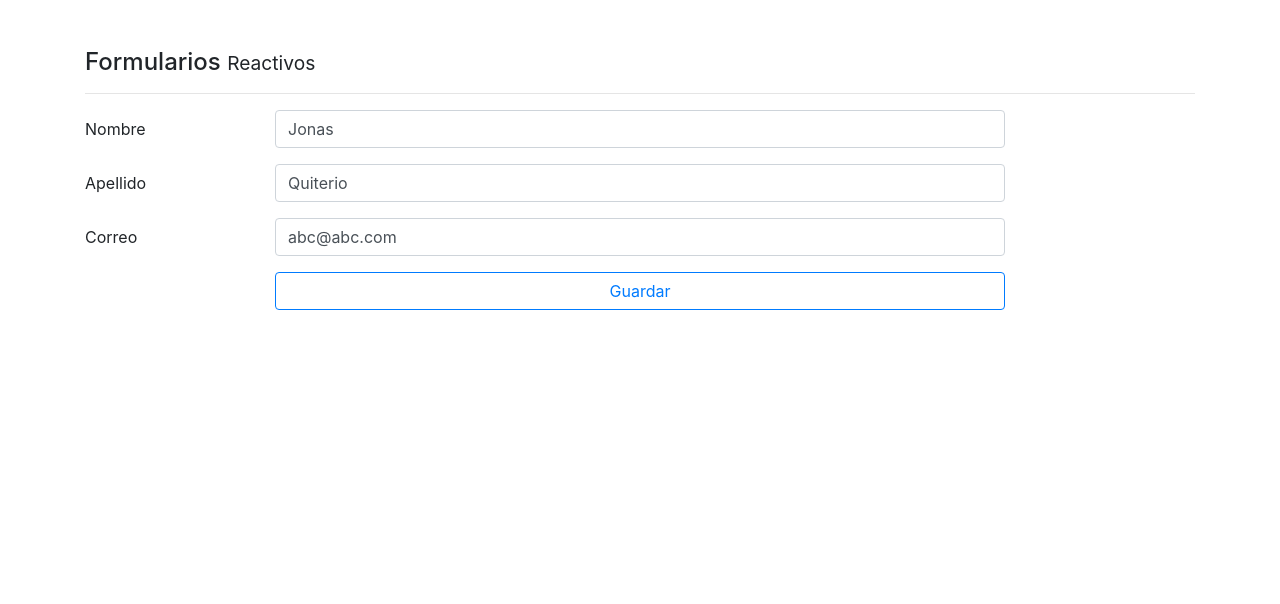
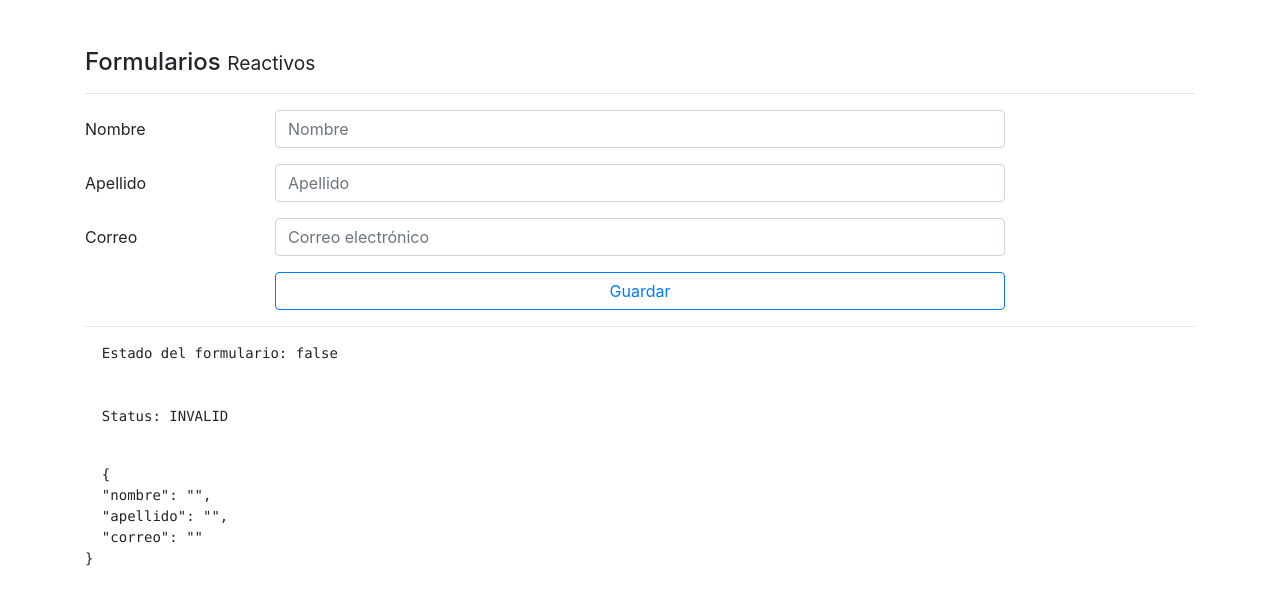
Before and after one commit to RicardoBr25/formularios, an Angular app in the folder formularios/: page /reactivo in a window 1280 px wide. Shown: the top 604 px of the page. Built offline with nearby package versions, Linux system fonts and the light colour scheme.

Commit message:
Video 18 Validacion de sincronas

```diff
--- a/formularios/src/app/pages/reactive/reactive.component.html
+++ b/formularios/src/app/pages/reactive/reactive.component.html
@@ -51,3 +51,18 @@
   </div>
 
 </form>
+
+
+
+<hr>
+<pre>
+  Estado del formulario: {{ forma.valid }}
+  <br>
+  Status: {{ forma.status }}
+</pre>
+
+<pre>
+
+  {{ forma.value | json}}
+
+</pre>
--- a/formularios/src/app/pages/reactive/reactive.component.ts
+++ b/formularios/src/app/pages/reactive/reactive.component.ts
@@ -1,5 +1,5 @@
 import { Component, OnInit } from '@angular/core';
-import { FormBuilder, FormGroup } from '@angular/forms';
+import { FormBuilder, FormGroup, Validators } from '@angular/forms';
 
 @Component({
   selector: 'app-reactive',
@@ -23,9 +23,9 @@
   crearFormulario() {
 
     this.forma = this.fb.group({
-      nombre  : ['Jonas'],
-      apellido: ['Quiterio'],
-      correo  : ['abc@abc.com'],
+      nombre  : ['', [ Validators.minLength(5), Validators.required  ] ],
+      apellido: ['', Validators.required ],
+      correo  : ['', [Validators.required, Validators.pattern('[a-z0-9._%+-]+@[a-z0-9.-]+\.[a-z]{2,3}$')] ],
 
     });
 
```
